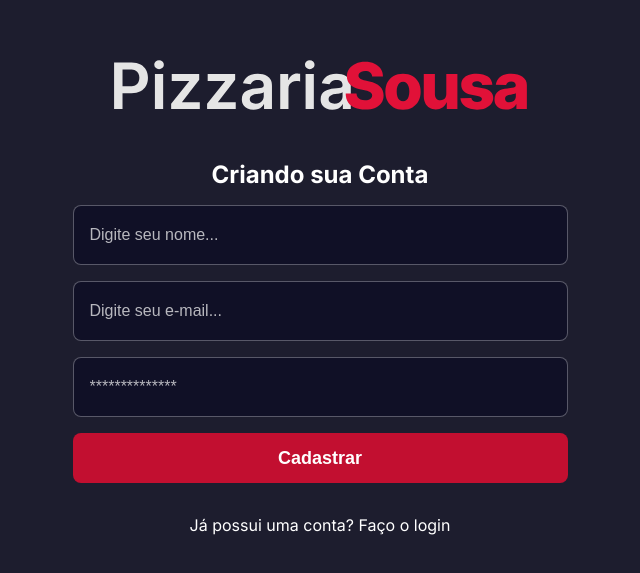
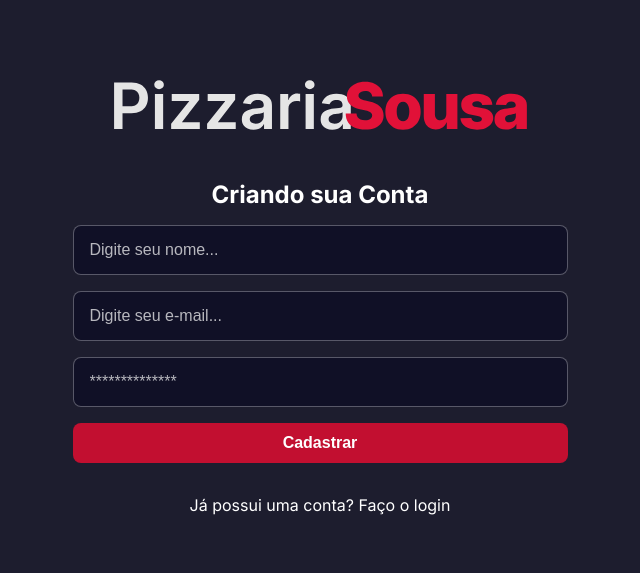
Before and after one commit to GeovanaSLima/pizzariaSousa, a Next.js app in the folder frontend/: page /signup in a window 1280 px wide. Shown: the part 109-682 px from the top of the page, without its empty margins (320-960 px from the left). Built offline with nearby package versions, Linux system fonts and the light colour scheme.

Commit message:
refactor buttons

```diff
--- a/frontend/src/app/page.module.scss
+++ b/frontend/src/app/page.module.scss
@@ -32,28 +32,10 @@
     width: 90%;
     gap: 16px;
   }
-
-  form button {
-    height: 50px;
-    font-size: 18px;
-    background-color: var(--red-600);
-    border: 0;
-    color: var(--white);
-    font-weight: bold;
-    border-radius: 8px;
-    display: flex;
-    align-items: center;
-    justify-content: center;
-    transition: all 0.4s;
-  }
-  form button:hover {
-    transform: scale(1.003);
-    background-color: var(--red-700);
-  }
 }
 
 .input {
-  height: 60px;
+  height: 50px;
   border: 0.5px solid rgba(255, 255, 255, 0.3);
   padding: 0 16px;
   border-radius: 8px;
--- a/frontend/src/app/signup/page.tsx
+++ b/frontend/src/app/signup/page.tsx
@@ -69,7 +69,7 @@ export default function SignUp() {
             <Button message="Cadastrar" />
           </form>
 
-          <Link href="/register" className={styles.registerText}>
+          <Link href="/" className={styles.registerText}>
             Já possui uma conta? Faço o login
           </Link>
         </section>
--- a/frontend/src/components/components.module.scss
+++ b/frontend/src/components/components.module.scss
@@ -9,4 +9,11 @@
   align-items: center;
   justify-content: center;
   transition: all 0.4s;
+  font-size: 16px;
+  transition: all 0.4s;
+
+  &:hover {
+    background-color: var(--red-700);
+    color: rgba(255, 255, 255, 0.8);
+  }
 }
```
